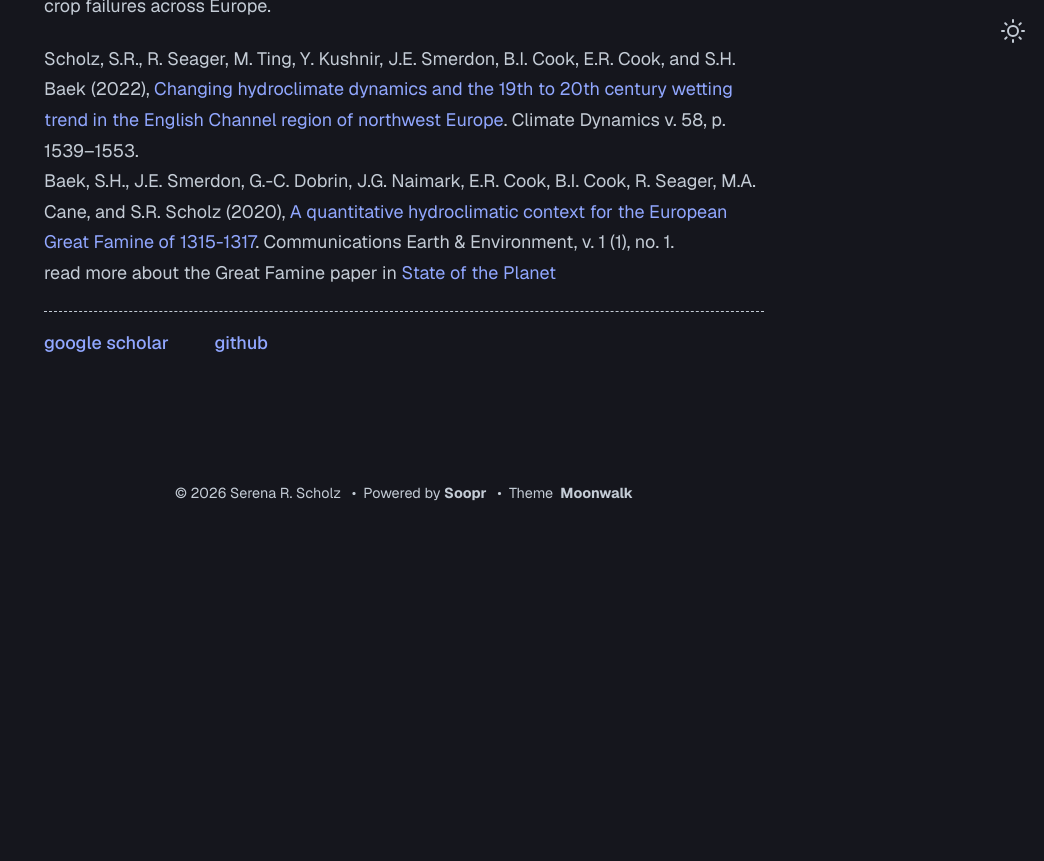
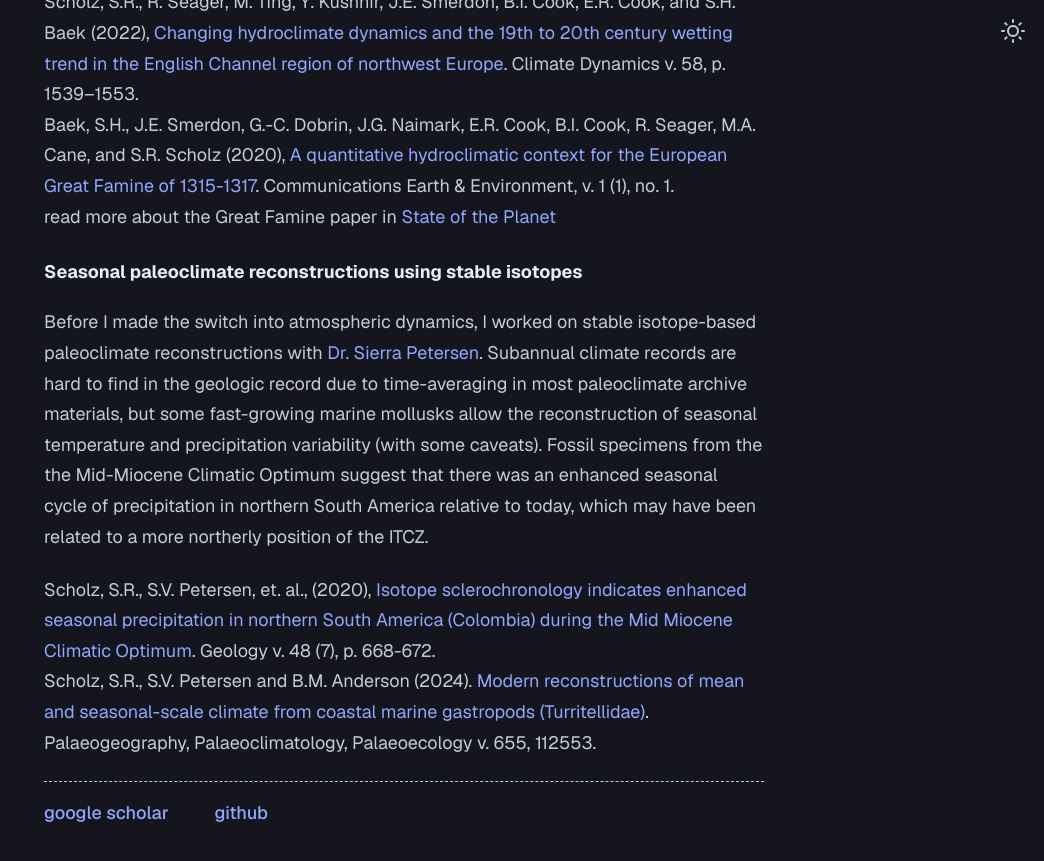
Before and after one commit to serenarscholz/serenarscholz.github.io, a Jekyll site: the page built from research.md, in a window 1280 px wide and 900 px high, scrolled down 1723 px. Shown: the top 861 px of the window, without its empty margins (236-1280 px from the left). Built offline with Jekyll 4.4.1, drawn with Linux system fonts in a browser that asks for light colours; before the commit the page ends 2243 px from its top, so only the background shows below that; some of the changed text lies outside the part shown.

Commit message:
Update research.md

```diff
--- a/research.md
+++ b/research.md
@@ -40,3 +38,10 @@ As an undergrad, I worked with [Dr. Richard Seager](https://ocp.ldeo.columbia.ed
 Scholz, S.R., R. Seager, M. Ting, Y. Kushnir, J.E. Smerdon, B.I. Cook, E.R. Cook, and S.H. Baek (2022), [Changing hydroclimate dynamics and the 19th to 20th century wetting trend in the English Channel region of northwest Europe]( https://doi.org/10.1007/s00382-021-05977-5). Climate Dynamics v. 58, p. 1539–1553.\
 Baek, S.H., J.E. Smerdon, G.-C. Dobrin, J.G. Naimark, E.R. Cook, B.I. Cook, R. Seager, M.A. Cane, and S.R. Scholz (2020), [A quantitative hydroclimatic context for the European Great Famine of 1315-1317](https://doi.org/10.1038/s43247-020-00016-3). Communications Earth & Environment, v. 1 (1), no. 1.\
 read more about the Great Famine paper in [State of the Planet](https://news.climate.columbia.edu/2020/09/22/great-famine-soggiest-years-centuries/)
+
+#### Seasonal paleoclimate reconstructions using stable isotopes
+
+Before I made the switch into atmospheric dynamics, I worked on stable isotope-based paleoclimate reconstructions with [Dr. Sierra Petersen](https://sites.lsa.umich.edu/petersen-group/). Subannual climate records are hard to find in the geologic record due to time-averaging in most paleoclimate archive materials, but some fast-growing marine mollusks allow the reconstruction of seasonal temperature and precipitation variability (with some caveats). Fossil specimens from the the Mid-Miocene Climatic Optimum suggest that there was an enhanced seasonal cycle of precipitation in northern South America relative to today, which may have been related to a more northerly position of the ITCZ.
+
+Scholz, S.R., S.V. Petersen, et. al., (2020), [Isotope sclerochronology indicates enhanced seasonal precipitation in northern South America (Colombia) during the Mid Miocene Climatic Optimum](https://doi.org/10.1130/G47235.1). Geology v. 48 (7), p. 668-672.\
+Scholz, S.R., S.V. Petersen and B.M. Anderson (2024). [Modern reconstructions of mean and seasonal-scale climate from coastal marine gastropods (Turritellidae)](https://doi.org/10.1016/j.palaeo.2024.112553). Palaeogeography, Palaeoclimatology, Palaeoecology v. 655, 112553.
```
Also changed, not shown: other parts of research.md (+0 -2 lines).
